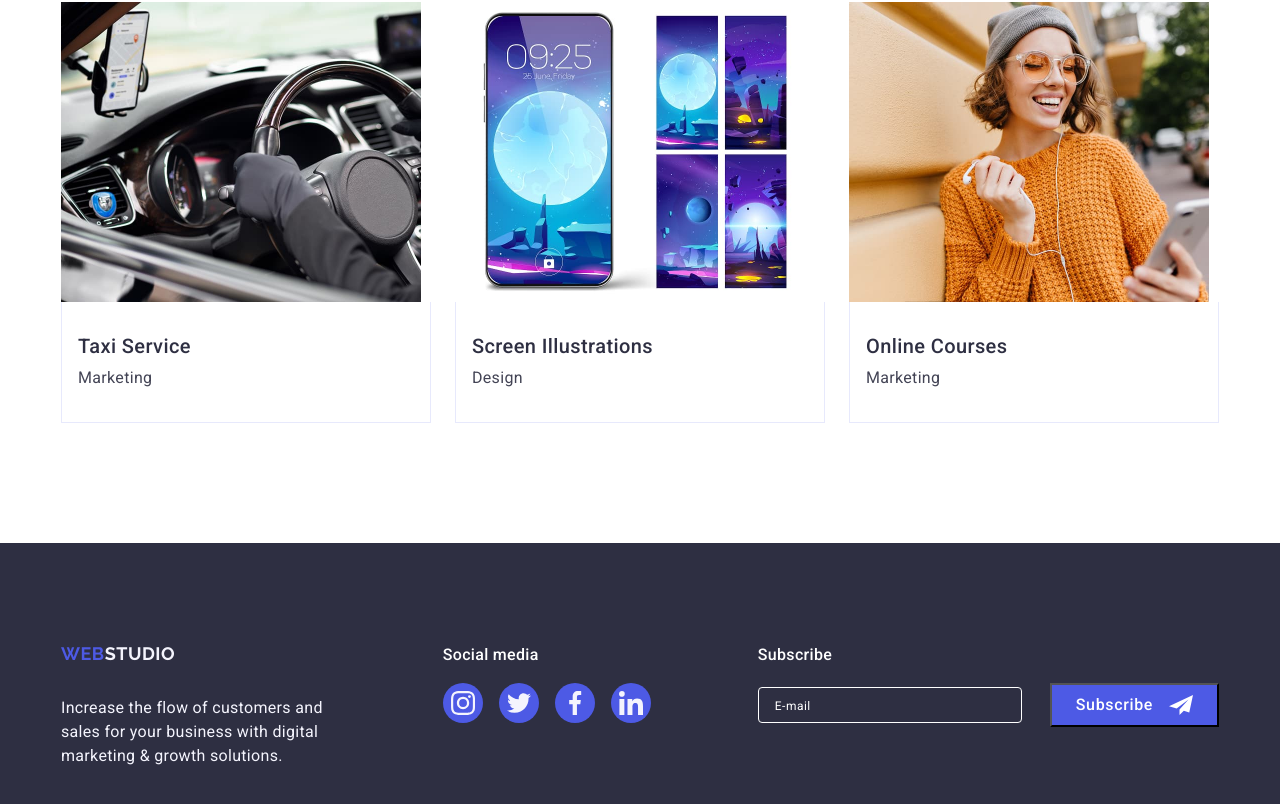
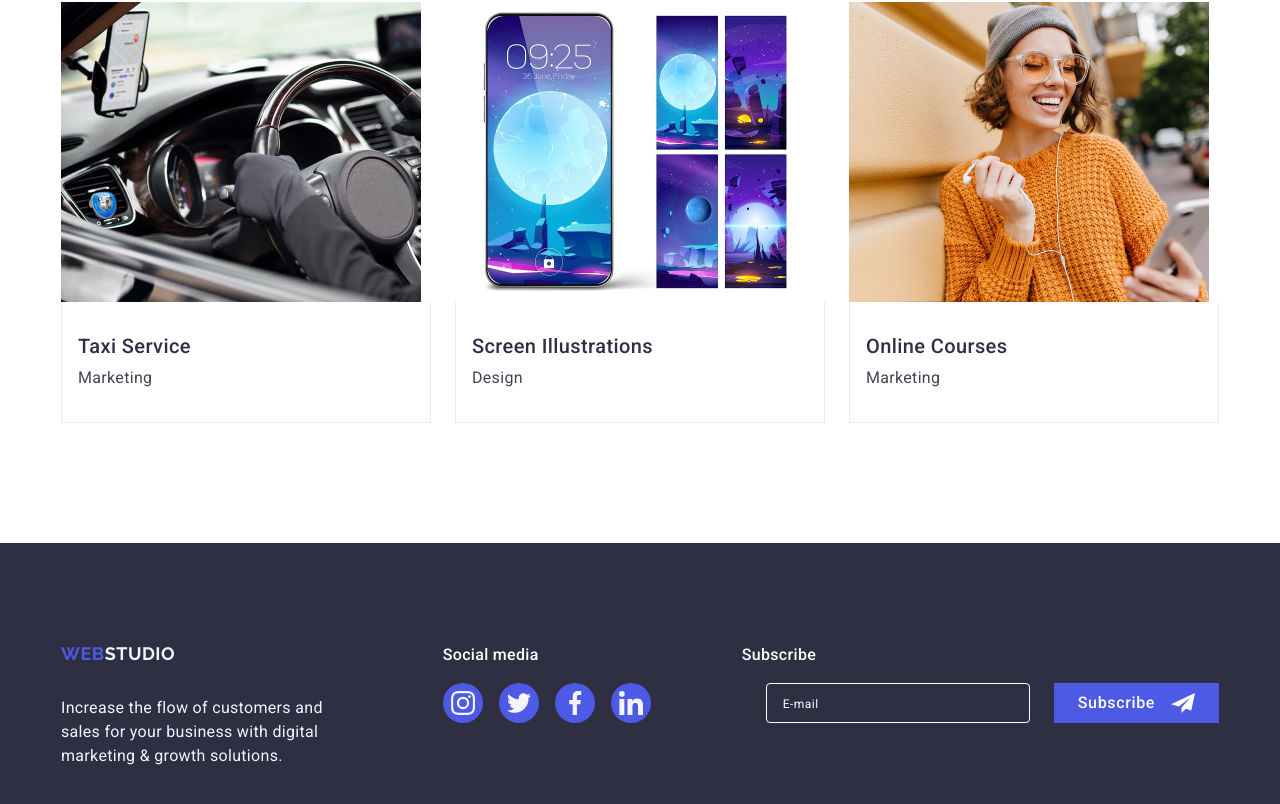
Before and after one commit to Bogdan-Ost/goit-markup-hw-05, a plain HTML site: page index.html in a window 1280 px wide. Shown: the part 2736-3540 px from the top of the page. Drawn offline with nearby package versions, Linux system fonts and the light colour scheme; files whose address does not match are found by name.

Commit message:
correct validator

```diff
--- a/css/style.css
+++ b/css/style.css
@@ -500,15 +500,20 @@ button:focus {
   margin-bottom: 16px;
 }
 
+.bottom-forma {
+  display: flex;
+  gap: 24px;
+}
+
 .footer-input {
   padding-left: 16px;
   padding-top: 8px;
   padding-bottom: 8px;
   width: 264px;
+  height: 40px;
   border-radius: 4px;
   border: 1px solid #ffffff;
   background-color: transparent;
-  margin-right: 24px;
 }
 
 .footer-input::placeholder {
@@ -525,18 +530,22 @@ button:focus {
   line-height: 1.5;
   letter-spacing: 0.04em;
   text-align: center;
-  display: inline-flex;
+  display: flex;
   align-items: center;
   justify-content: center;
   padding: 8px 24px;
-  gap: 16px;
   color: #ffffff;
   background-color: #4d5ae5;
   outline: none;
+  height: 40px;
+  font-family: "Roboto", sans-serif;
+  cursor: pointer;
+  border: none;
 }
 
 .forma-svg {
   fill: #ffffff;
+  margin-left: 16px;
 }
 
 /* --------------------------footer end-------------------------- */
--- a/index.html
+++ b/index.html
@@ -551,10 +551,14 @@
         </div>
         <div class="bottom-forma-container">
           <p class="bottom-social-link-text forma-text">Subscribe</p>
-          <forma class="bottom-forma">
-            <input type="email" name="footer-email"
-            class="footer-input" placeholder="E-mail"/>
-            <label for="footer-email"></label>
+          <form class="bottom-forma">
+            <label for="footer-email"
+            class="bottom-forma-label"></label>
+            <input type="email"
+            name="footer-email"
+            id="footer-email"
+            class="footer-input"
+            placeholder="E-mail"/>
             <button type="submit" class="forma-button">Subscribe
               <svg
               width="24"
@@ -563,7 +567,7 @@
               <use href="./images/icons.svg#icon-frame"></use>
             </svg>
           </button>
-          </forma>
+          </form>
         </div>
       </div>
     </footer>
@@ -620,9 +624,11 @@
             <label for="comment" class="modal-label">Comment</label>
             <textarea
               name="comment"
+              id="comment"
               placeholder="Text input"
               class="modal-textarea">
             </textarea>
+            </div>
           </div class="modal-container">
           <div class="modal-checkbox">
             <input
```
